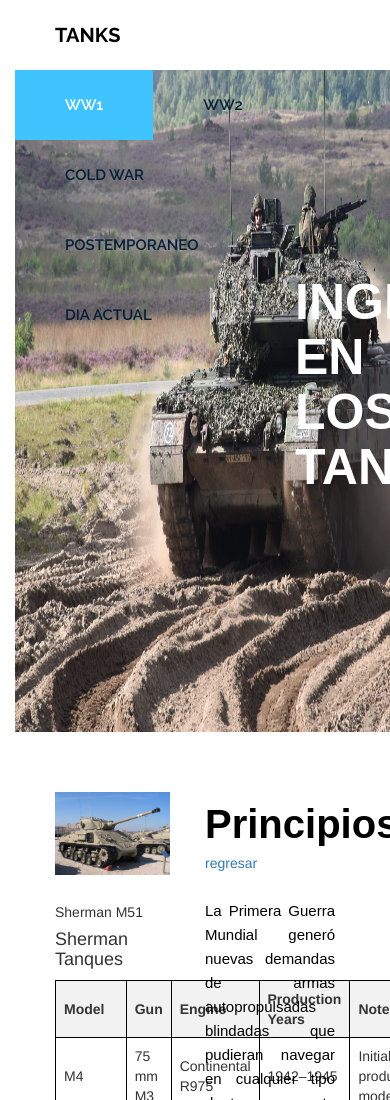
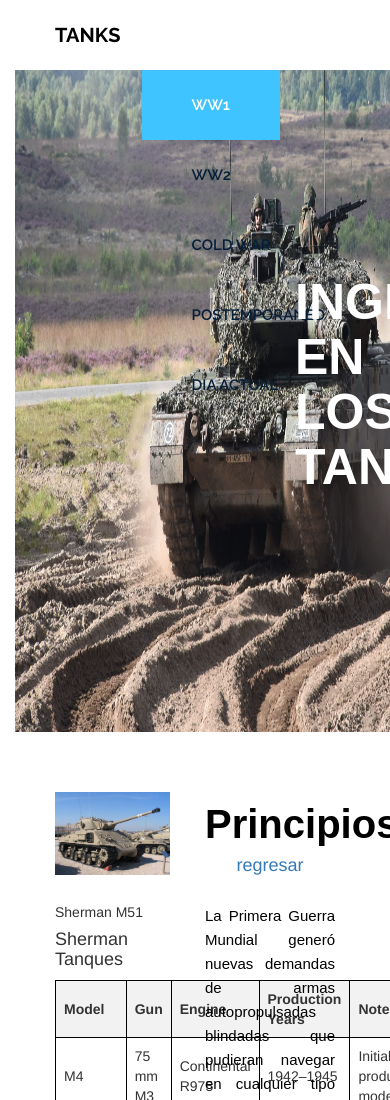
Before and after one commit to Leonel04040/Tanques, a plain HTML site: page index.html in a window 390 px wide. Shown: the top 1100 px of the page. Drawn offline with Linux system fonts and the light colour scheme.

Commit message:
Update index.html

```diff
--- a/index.html
+++ b/index.html
@@ -444,24 +444,57 @@
     <script src="js/owl.carousel.min.js"></script>
     <script src="js/active.js"></script>
     <style>
- table {
+        table {
             width: 100%;
             border-collapse: collapse;
         }
+
         th, td {
             border: 1px solid black;
             padding: 8px;
             text-align: left;
         }
+
         th {
             background-color: #f2f2f2;
         }
-@media screen and (min-width: 768px) {
-  body {
-    font-size: 18px;
-  }
-}
 
+        /* Responsive styles */
+        @media (max-width: 768px) {
+            .header .menu ul {
+                display: flex;
+                flex-direction: column;
+                align-items: flex-start;
+                padding: 0;
+            }
+
+            .header .menu ul li {
+                width: 100%;
+            }
+
+            .single-post-big {
+                margin-bottom: 20px;
+            }
+
+            .big-image img {
+                width: 100%;
+                height: auto;
+            }
+
+            .big-text h3, .big-text h5 {
+                text-align: center;
+            }
+        }
+
+        @media (max-width: 576px) {
+            .header .logo h2 {
+                font-size: 24px;
+            }
+
+            .big-text h3, .big-text h5 {
+                font-size: 18px;
+            }
+        }
     </style>
 </body>
 
```
